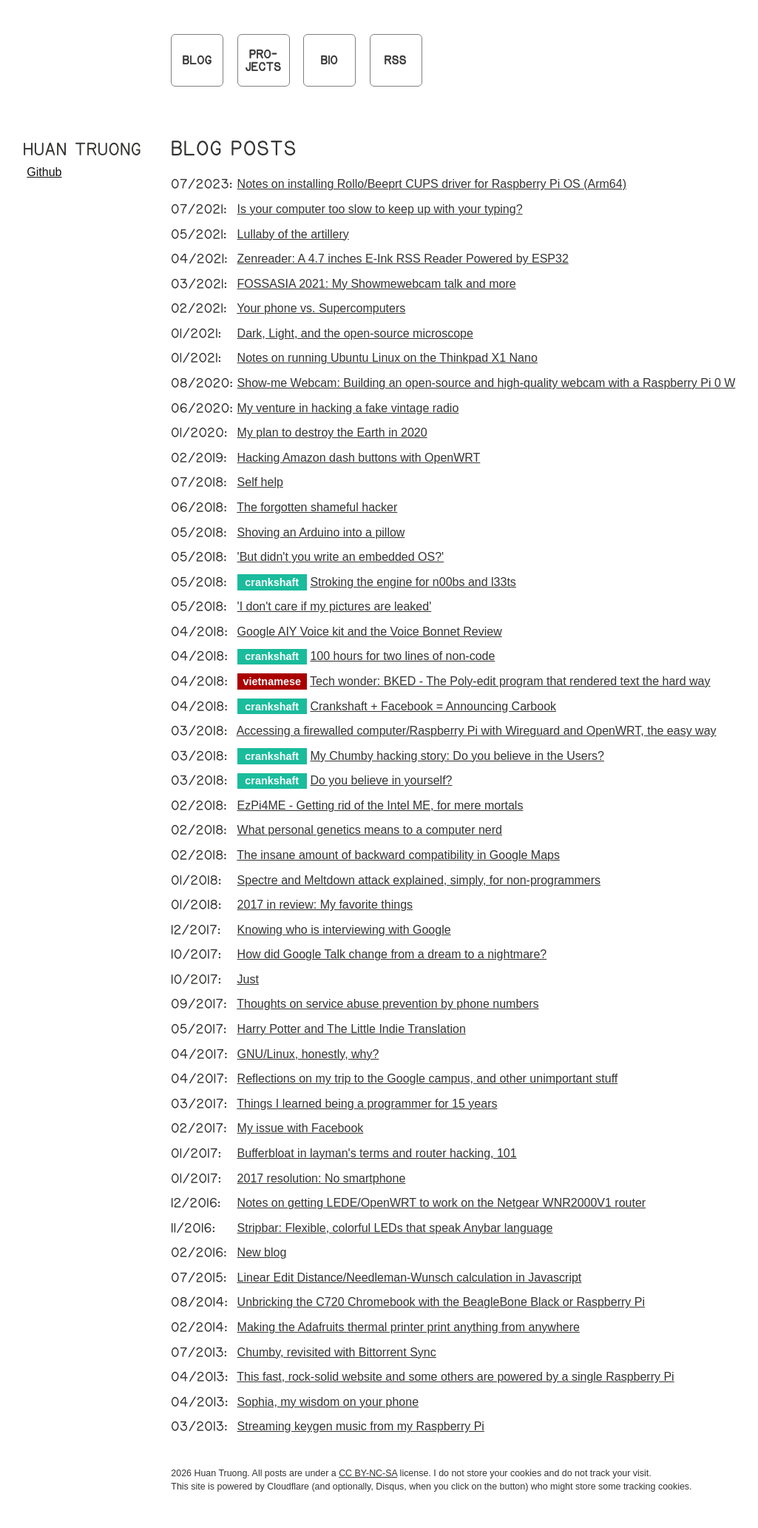
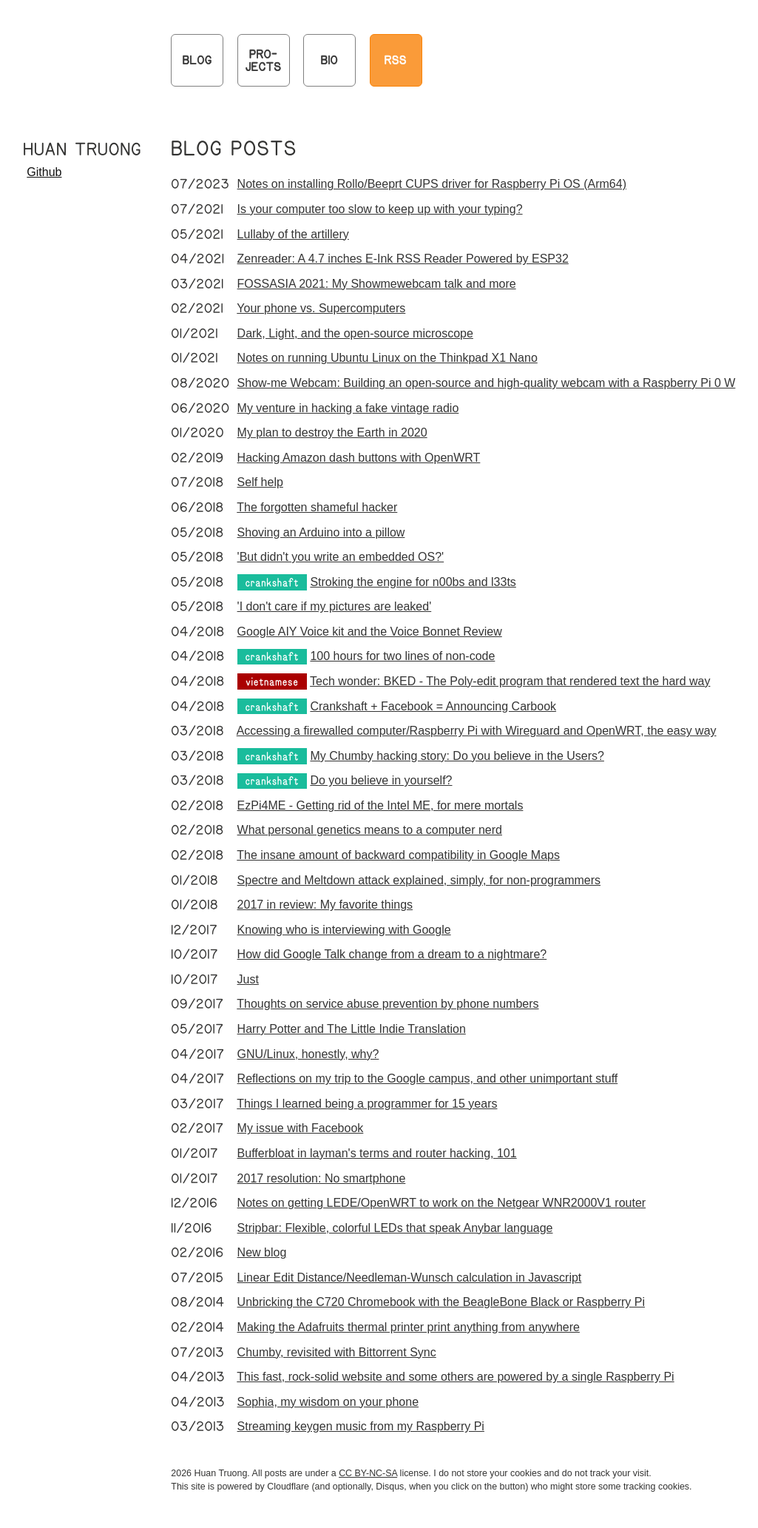
Before and after one commit to htruong/htruong.github.io, a Jekyll site: the page built from index.md, in a window 1280 px wide. Shown: the whole page at 74% size, without its empty margins (117-1142 px from the left). Built offline with Jekyll 4.4.1, drawn with Linux system fonts in a browser that asks for light colours.

Commit message:
Style the RSS feed for browsers, orange RSS key, Gorton badges
- feed.xml: own copy of the jekyll-feed template with a CSS stylesheet
  (XSLT is being removed from browsers) plus browser-only XHTML: nav
  keys, subscribe note, dated post list with excerpts
- Orange RSS key in the top nav
- Drop the colon after post-list dates
- Category badges use Gorton Digital

Co-Authored-By: Claude Opus 5.5 <noreply@anthropic.com>

```diff
--- a/_includes/_navigation.html
+++ b/_includes/_navigation.html
@@ -9,7 +9,7 @@
 		        {% for link in site.data.navigation %}
 			<li><a href="{{ link.url }}" {% if link.url contains 'http' %}target="_blank"{% endif %}>{{ link.title }}</a></li>
 			{% endfor %}
-			<li><a href="/feed.xml">RSS</a></li>
+			<li><a class="rss" href="/feed.xml">RSS</a></li>
 		    </ul>
 		</nav>
 	</div><!-- /.top-navigation -->
--- a/_layouts/blog_by_category.html
+++ b/_layouts/blog_by_category.html
@@ -42,9 +42,9 @@ s/xml.gif" alt="RSS XML" /></a>--> Blog posts in <span class="post-category cate
 
       <article>
         {% if post.link %}
-          <p><span class="post-date">{{ post.date | date: '%m/%Y' }}:</span> <a href="{{ post.url }}" title="{{ post.title }}">{{ post.title }}</a> <a href="{{ post.link }}" target="_blank" title="{{ post.title }}"><i class="fa fa-link"></i></a></p>
+          <p><span class="post-date">{{ post.date | date: '%m/%Y' }}</span> <a href="{{ post.url }}" title="{{ post.title }}">{{ post.title }}</a> <a href="{{ post.link }}" target="_blank" title="{{ post.title }}"><i class="fa fa-link"></i></a></p>
         {% else %}
-          <p><span class="post-date">{{ post.date | date: '%m/%Y' }}:</span> <a href="{{ post.url }}">{{ post.title }}</a></p>
+          <p><span class="post-date">{{ post.date | date: '%m/%Y' }}</span> <a href="{{ post.url }}">{{ post.title }}</a></p>
         {% endif %}
       </article>
 
--- a/_layouts/post-index.html
+++ b/_layouts/post-index.html
@@ -42,9 +42,9 @@
 
       <article>
         {% if post.link %}
-          <p><span class="post-date">{{ post.date | date: '%m/%Y' }}:</span>{% if post.category %} <a class="post-category category-{{category.slug}}" href="/topic/{{ post.category }}">{{ post.category }}</a>{% endif %} <a href="{{ post.url }}" title="{{ post.title }}">{{ post.title }}</a> <a href="{{ post.link }}" target="_blank" title="{{ post.title }}"><i class="fa fa-link"></i></a></p>
+          <p><span class="post-date">{{ post.date | date: '%m/%Y' }}</span>{% if post.category %} <a class="post-category category-{{category.slug}}" href="/topic/{{ post.category }}">{{ post.category }}</a>{% endif %} <a href="{{ post.url }}" title="{{ post.title }}">{{ post.title }}</a> <a href="{{ post.link }}" target="_blank" title="{{ post.title }}"><i class="fa fa-link"></i></a></p>
         {% else %}
-          <p><span class="post-date">{{ post.date | date: '%m/%Y' }}:</span>{% if post.category %} <a class="post-category category-{{category.slug}}" href="/topic/{{ post.category }}">{{ post.category }}</a>{% endif %} <a href="{{ post.url }}">{{ post.title }}</a></p>
+          <p><span class="post-date">{{ post.date | date: '%m/%Y' }}</span>{% if post.category %} <a class="post-category category-{{category.slug}}" href="/topic/{{ post.category }}">{{ post.category }}</a>{% endif %} <a href="{{ post.url }}">{{ post.title }}</a></p>
         {% endif %}
       </article>
     {% endfor %}
--- a/_sass/page.scss
+++ b/_sass/page.scss
@@ -91,6 +91,16 @@ body {
 			&:hover,
 			&:focus {
 				background-color: #e6e6e6;
+			}
+			// Traditional orange feed badge
+			&.rss {
+				color: $white;
+				background-color: $rss-color;
+				border-color: darken($rss-color, 10);
+				&:hover,
+				&:focus {
+					background-color: darken($rss-color, 10);
+				}
 			}
 		}
 	}
@@ -351,6 +361,7 @@ $button-size: 1.5rem;
 }
 
 .post-category, .post-category:visited, .post-category:hover, .rss-button {
+	font-family: $heading-font;
 	color: white;
 	text-decoration: none;
 	font-weight: bold;
--- /dev/null
+++ b/assets/css/feed.scss
@@ -0,0 +1,111 @@
+---
+sitemap: false
+---
+
+// Styles /feed.xml when it is opened in a browser. The Atom elements are hidden;
+// only the XHTML (h:*) elements added to the feed for browsers are shown.
+
+@import "variables";
+
+@namespace atom url(http://www.w3.org/2005/Atom);
+@namespace h url(http://www.w3.org/1999/xhtml);
+
+@font-face {
+  font-family: 'Gorton Digital';
+  font-style: normal;
+  font-weight: 100 900;
+  font-display: swap;
+  src: url(/assets/fonts/GortonDigital/GortonDigital-Medium.woff2) format('woff2');
+}
+
+atom|feed {
+  display: block;
+  max-width: 50em;
+  margin: 0 auto;
+  padding: 2em 1em;
+  background: $body-color;
+  color: $text-color;
+  font-family: $base-font;
+  font-size: 16px;
+}
+atom|feed > atom|*,
+atom|entry > atom|* {
+  display: none;
+}
+atom|entry {
+  display: block;
+}
+
+h|a {
+  color: $link-color;
+}
+
+h|h2 {
+  font-family: $heading-font;
+  font-weight: 300;
+  font-size: 1.556rem;
+  text-transform: uppercase;
+  margin: 1.3em 0 0.5em;
+}
+
+h|code {
+  font-family: $code-font;
+  font-size: 0.9em;
+  padding: 2px 6px;
+  border: 1px solid gray;
+  border-radius: 4px;
+  word-break: break-all;
+}
+
+// Same keycap links as the site's top navigation
+h|div.nav h|a {
+  display: inline-flex;
+  align-items: center;
+  justify-content: center;
+  box-sizing: border-box;
+  width: 5em;
+  height: 5em;
+  padding: 0.5em;
+  margin: 0 0.75em 0.75em 0;
+  vertical-align: top;
+  text-align: center;
+  line-height: 1.2;
+  font-family: $heading-font;
+  font-size: 0.889rem;
+  text-transform: uppercase;
+  text-decoration: none;
+  -webkit-text-stroke: 0.7px currentColor;
+  border: 1px solid gray;
+  border-radius: 6px;
+  transition: background-color .15s;
+  &:hover,
+  &:focus {
+    background-color: #e6e6e6;
+  }
+  &.rss {
+    color: $white;
+    background-color: $rss-color;
+    border-color: darken($rss-color, 10);
+    &:hover,
+    &:focus {
+      background-color: darken($rss-color, 10);
+    }
+  }
+}
+
+// Date column, then title and excerpt sharing one left edge
+h|div.row {
+  display: grid;
+  grid-template-columns: 5.3em 1fr;
+  column-gap: 0.3em;
+  margin: 0 0 1.25em;
+  line-height: 1.4;
+}
+
+h|p.excerpt {
+  margin: 0.25em 0 0;
+}
+
+h|span.post-date {
+  font-family: $heading-font;
+}
```
Also changed, not shown: feed.xml (added, +78 -0 lines).
